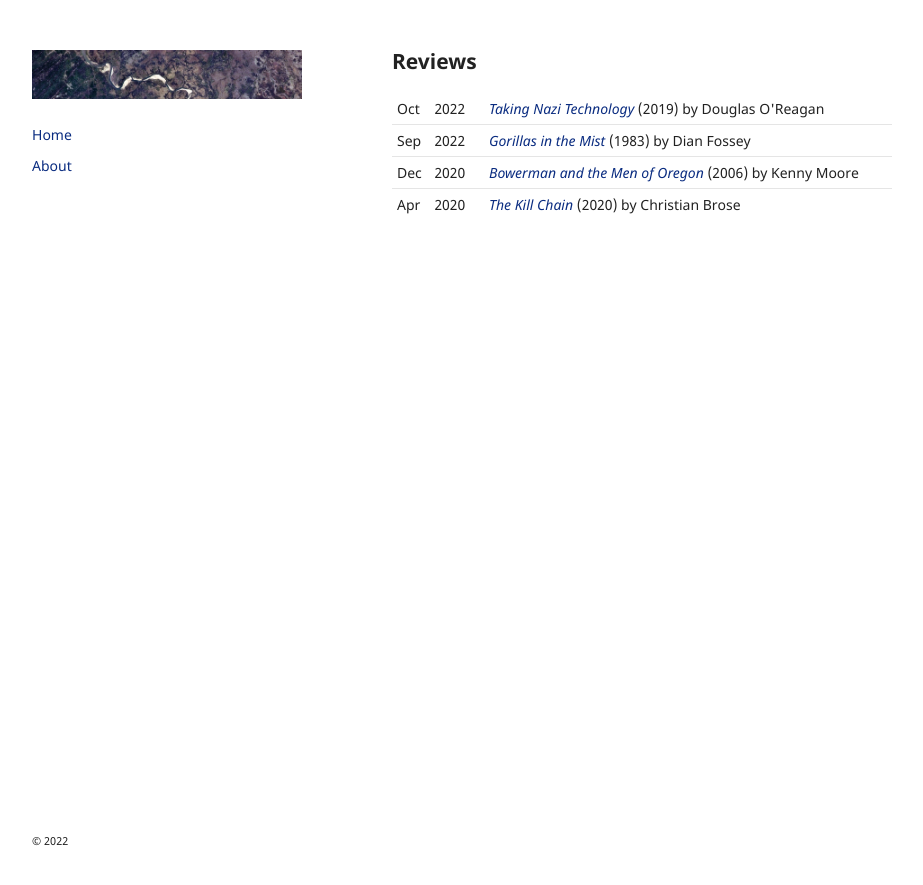
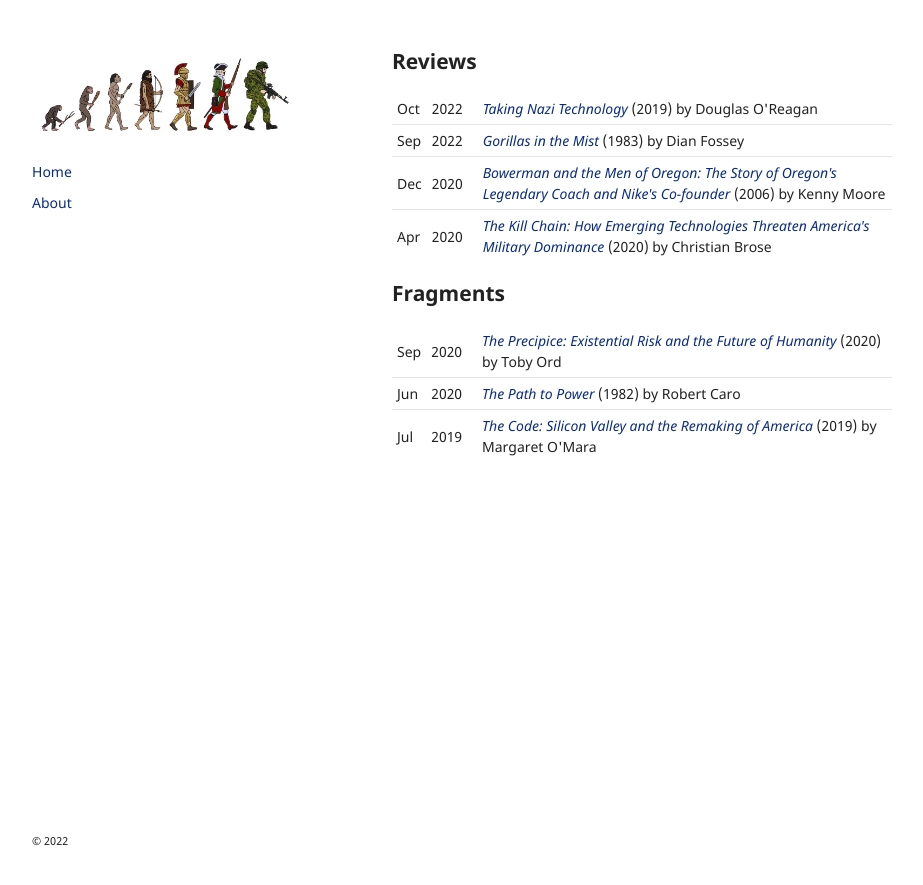
Before and after one commit to gordonhart/kinetic.reviews, a Jekyll site: the page built from index.html, in a window 1280 px wide. Shown: the top 885 px of the page, without its empty margins (178-1101 px from the left). Built offline with Jekyll 4.4.1, drawn with Linux system fonts in a browser that asks for light colours; the repository's description, which GitHub fills in, is left out.

Commit message:
Update branding, add fragments (#3)
* Branding, fragments

* Remove unused assets

```diff
--- a/_data/posts.yml
+++ b/_data/posts.yml
@@ -10,14 +10,35 @@
   date: 2022-09-06
   slug: gorillas-in-the-mist
 
-- title: Bowerman and the Men of Oregon
+- title: "Bowerman and the Men of Oregon: The Story of Oregon's Legendary Coach and Nike's Co-founder"
   author: Kenny Moore
   year: 2006
   date: 2020-12-05
   slug: bowerman-and-the-men-of-oregon
 
-- title: The Kill Chain
+- title: "The Precipice: Existential Risk and the Future of Humanity"
+  author: Toby Ord
+  year: 2020
+  date: 2020-09-13
+  slug: the-precipice
+  fragment: true
+
+- title: The Path to Power
+  author: Robert Caro
+  year: 1982
+  date: 2020-06-02
+  slug: the-path-to-power
+  fragment: true
+
+- title: "The Kill Chain: How Emerging Technologies Threaten America's Military Dominance"
   author: Christian Brose
   year: 2020
   date: 2020-04-24
   slug: the-kill-chain
+
+- title: "The Code: Silicon Valley and the Remaking of America"
+  author: Margaret O'Mara
+  year: 2019
+  date: 2019-07-28
+  slug: the-code
+  fragment: true
--- a/_layouts/default.html
+++ b/_layouts/default.html
@@ -17,7 +17,7 @@
     <div class="wrapper">
       <header>
         <a href="/">
-          <img src="/assets/img/river.jpg" alt="Logo" />
+          <img src="/assets/img/warrior.jpg" alt="Logo" />
         </a>
 
         <small>{{ site.description | default: site.github.project_tagline }}</small>
--- a/index.html
+++ b/index.html
@@ -9,3 +9,11 @@ layout: default
   {% include row.html post=post %}
   {% endunless %}{% endfor %}
 </table>
+
+<h2>Fragments</h2>
+
+<table>
+  {% for post in site.data.posts %}{% if post.fragment %}
+  {% include row.html post=post %}
+  {% endif %}{% endfor %}
+</table>
--- /dev/null
+++ b/posts/2019-07-28-the-code.md
@@ -0,0 +1,9 @@
+---
+layout: post
+title: "<i>The Code: Silicon Valley and the Remaking of America</i> (2019)"
+author: Margaret O'Mara
+date: 2019-07-28
+tags: nonfiction
+---
+
+_The Code_ is an excellent complement to Walter Isaacson's _The Innovatorsa_. While Isaacson focuses on the details of the technology produced during the last 60+ years in Silicon Valley, O'Mara does a much needed deep dive on the Valley's defense-centric origins and the critical role federal funding and lobbying played in producing the companies and norms we recognize today. Above all, _The Code_ is a reminder that the Valley did not grow out of a pure free market ideology.
--- /dev/null
+++ b/posts/2020-06-02-the-path-to-power.md
@@ -0,0 +1,13 @@
+---
+layout: post
+title: "<i>The Path to Power</i> (1982)"
+author: Robert Caro
+date: 2020-04-24
+tags: nonfiction
+---
+
+A master-class sycophant to his superiors, utterly disdainful to those who could do nothing for him, LBJ does not emerge as a principled man in Caro's first volume. His most prominent qualities are downright odious: narcissistic, selfish, rude. He is abusive towards his most hardworking employees, cheats in his college election, cheats in his elections to "Little Congress," cheats on his wife, enables his major campaign donor, the Brown & Root construction company, to commit tax fraud, buys votes in corrupt counties during his 1941 Senate campaign (still loses - he didn't buy enough), and drops his public persona as a "New Dealer" the minute FDR drops dead. And this is only Volume 1! Incredibly, LBJ does not even possess the traits that seem to be common among successful politicians; he is a bad public speaker and is not liked by most people, especially his peers.
+
+These qualities are what make _Path to Power_ a fascinating read. Despite these extreme handicaps, LBJ goes from an impoverished resident of Texas Hill Country to a Congressman with the President's ear by the time he's 30. What is to be admired is a work ethic and resilience that appear unmatched, a genius instinct for politics, and ambition. He's also ruthlessly pragmatic, which is good or bad depending on your perspective.
+
+Via LBJ, Caro quite literally maps the Path to Power, but it's a path few have the stomach to pursue.
--- /dev/null
+++ b/posts/2020-09-13-the-precipice.md
@@ -0,0 +1,11 @@
+---
+layout: post
+title: "<i>The Precipice: Existential Risk and the Future of Humanity</i> (2020)"
+author: Toby Ord
+date: 2020-09-13
+tags: nonfiction
+---
+
+An excellent introduction to the fledgling EA cause area of existential risk, although the appendices should have been included in the main text, as they contain the mathematical proofs and philosophical underpinnings core to truly understanding Ord's argument on why and how we should care about future generations. _The Precipice_ just scratches the surface on existential risk research, but this summary of the existing literature is a helpful starting point for anyone looking to read more about a particular risk or better understand how they can allocate their time towards mitigation.
+
+This book is worth reading just to see if you believe Ord's thesis: Over the next 100 years, there is a 1 in 6 chance humanity goes extinct. If you do find his argument credible, it really calls into question how we ("we" being the world) can correct for the fact that we've allocated a pathetically small number of resources towards understanding, let alone improving, these odds.
```
Also changed, not shown: assets/img/river.jpg (deleted), assets/img/warrior.jpg (added).
